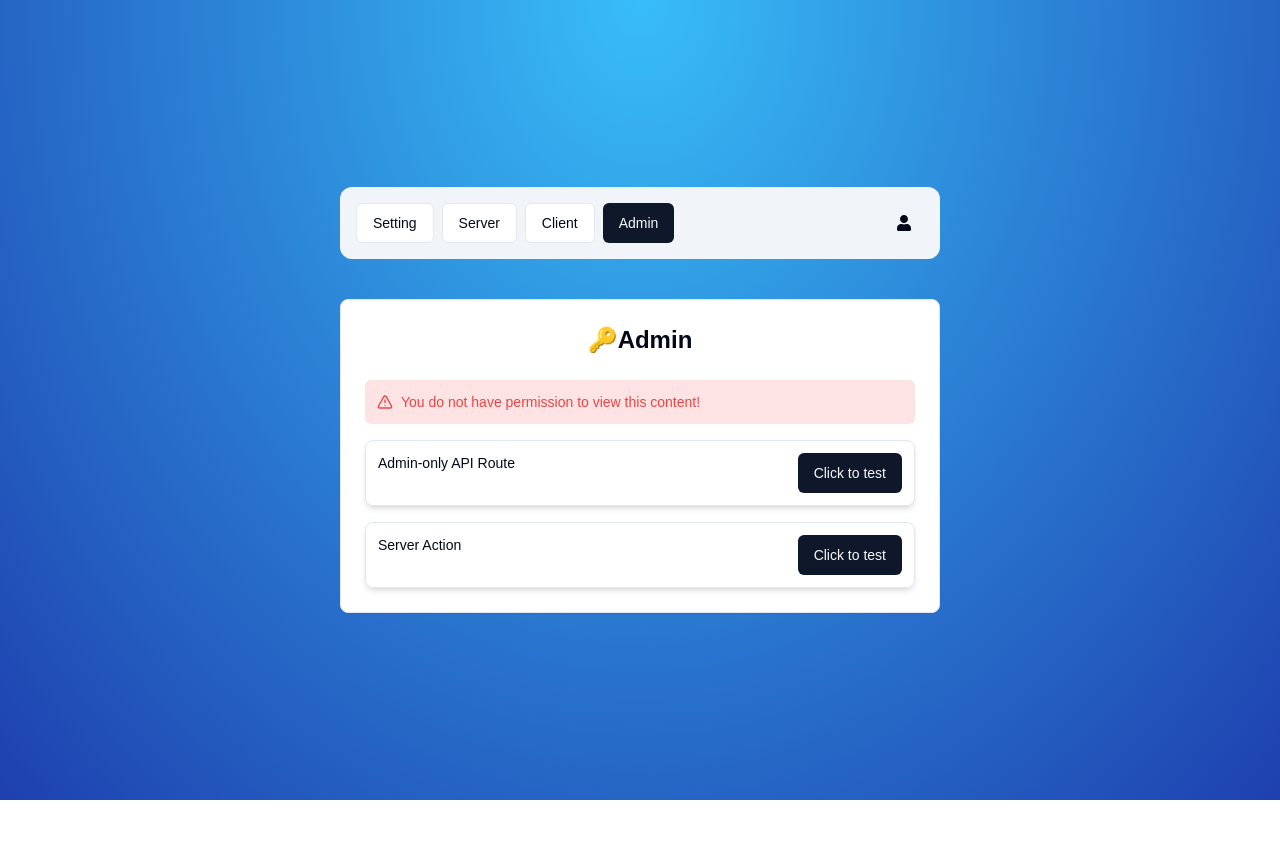
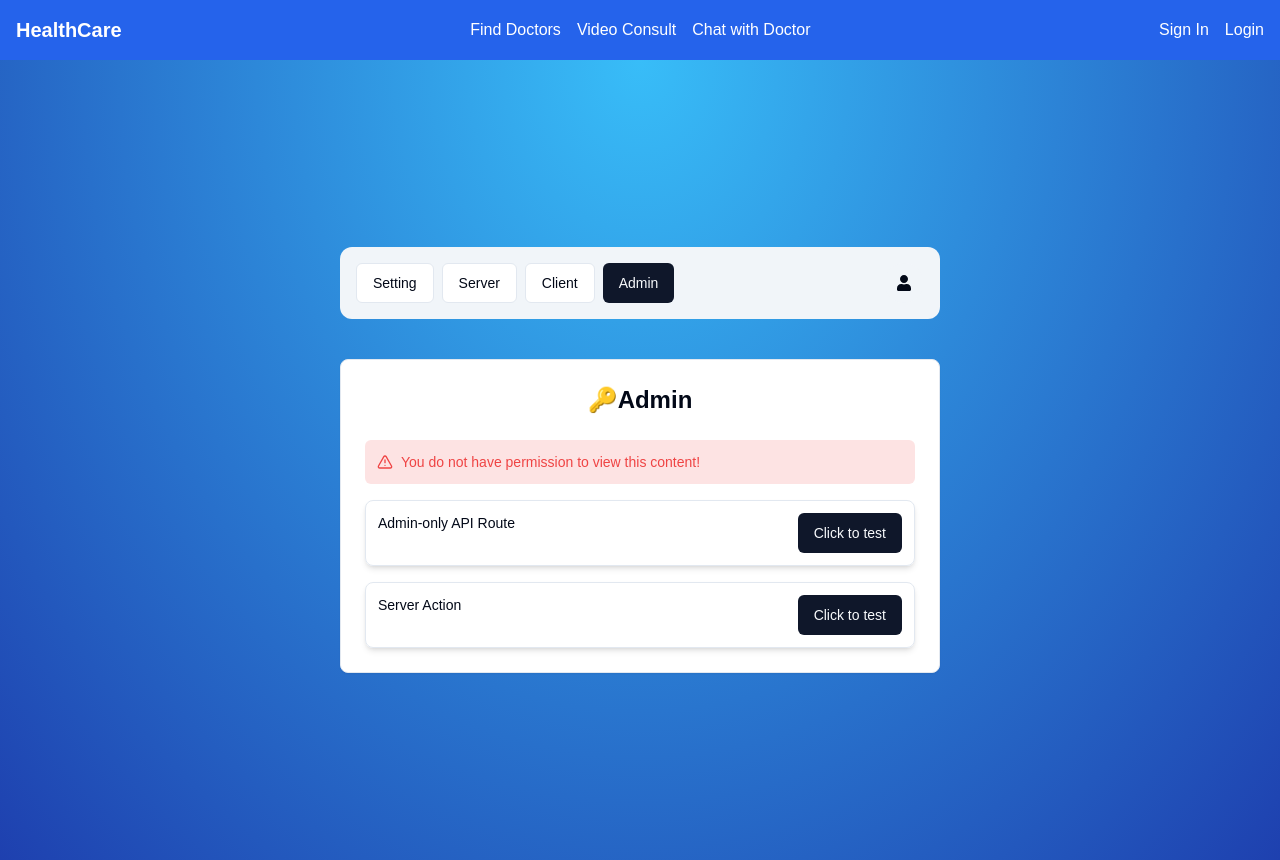
Before and after one commit to zeeldadhaniya1895/telehealthcare, a Next.js app: page /admin in a window 1280 px wide. Before the commit the page ends 800 px from the top, so only its background shows below. Built offline with nearby package versions, Linux system fonts and the light colour scheme; no server answers.

Commit message:
first some changes

```diff
--- a/package.json
+++ b/package.json
@@ -26,7 +26,7 @@
     "class-variance-authority": "^0.7.0",
     "clsx": "^2.1.1",
     "lucide-react": "^0.400.0",
-    "next": "14.2.4",
+    "next": "^14.2.13",
     "next-auth": "^5.0.0-beta.19",
     "next-themes": "^0.3.0",
     "react": "^18",
--- a/src/app/layout.tsx
+++ b/src/app/layout.tsx
@@ -2,9 +2,9 @@ import type { Metadata } from "next";
 import localFont from "next/font/local";
 import { Inter } from "next/font/google";
 import { SessionProvider } from "next-auth/react";
-import { auth} from"@/(auth)/auth";
+import { auth } from "@/(auth)/auth";
 import "./globals.css";
-
+import NavBar from "@/components/main/navbar";
 
 const geistSans = localFont({
   src: "./fonts/GeistVF.woff",
@@ -34,6 +34,7 @@ export default async function RootLayout({
         <body
           className={`${geistSans.variable} ${geistMono.variable} antialiased`}
         >
+          <NavBar />
           {children}
         </body>
       </html>
--- /dev/null
+++ b/src/components/main/navbar.jsx
@@ -0,0 +1,37 @@
+import React from 'react';
+
+const NavBar = () => {
+  return (
+    <nav className="bg-blue-600 p-4">
+      <div className="container mx-auto flex justify-between items-center">
+        {/* Logo */}
+        <a href="#" className="text-white text-xl font-bold">HealthCare</a>
+
+        {/* Navigation Links */}
+        <ul className="flex space-x-4 text-white">
+          <li>
+            <a href="#" className="hover:text-gray-300">Find Doctors</a>
+          </li>
+          <li>
+            <a href="#" className="hover:text-gray-300">Video Consult</a>
+          </li>
+          <li>
+            <a href="#" className="hover:text-gray-300">Chat with Doctor</a>
+          </li>
+        </ul>
+
+        {/* Sign In and Login */}
+        <ul className="flex space-x-4 text-white">
+          <li>
+            <a href="#" className="hover:text-gray-300">Sign In</a>
+          </li>
+          <li>
+            <a href="#" className="hover:text-gray-300">Login</a>
+          </li>
+        </ul>
+      </div>
+    </nav>
+  );
+};
+
+export default NavBar;
```
Also changed, not shown: 2 other files (tests, documents, lock files or other folders). Lines whose indentation alone changed are shown as unchanged.
